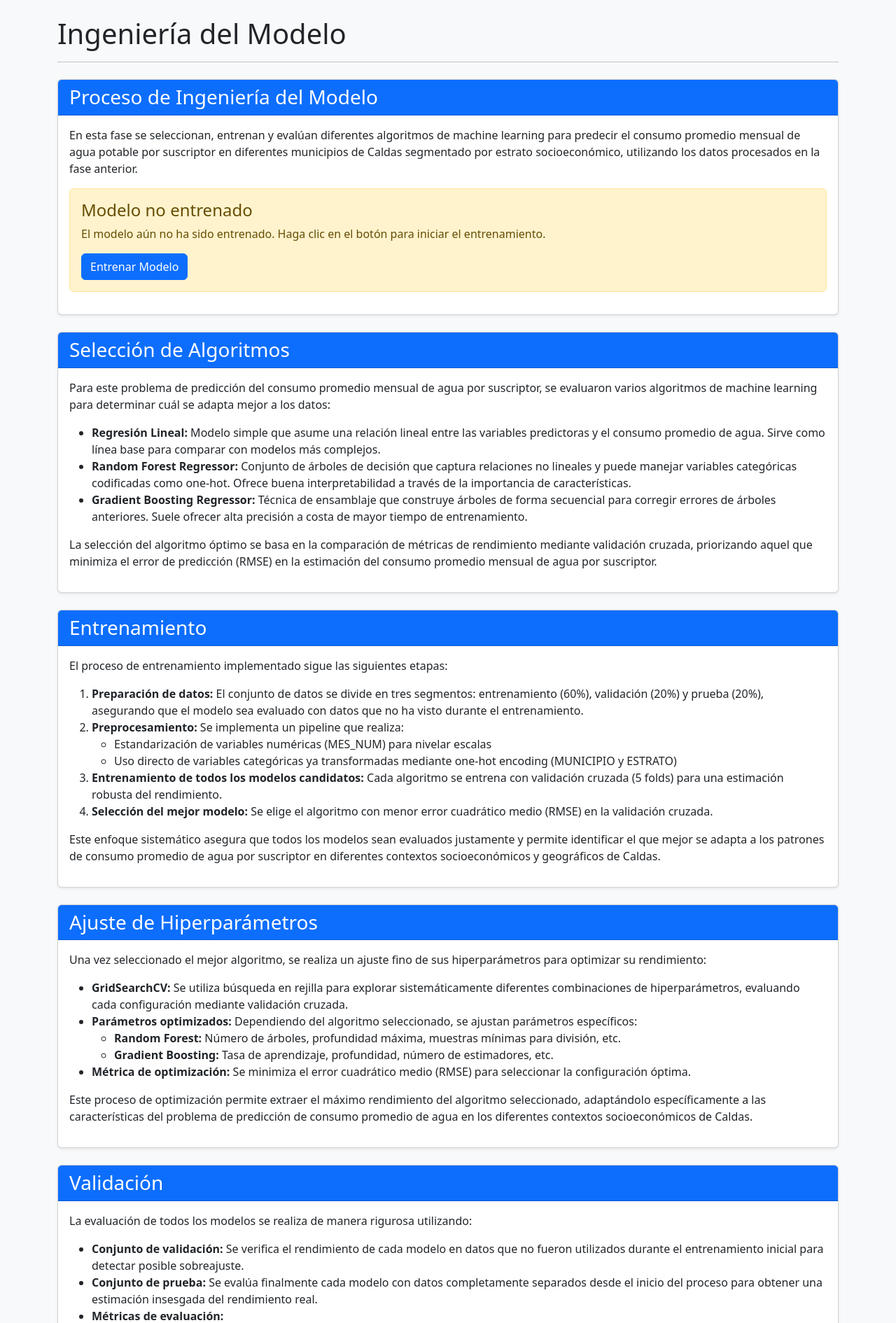
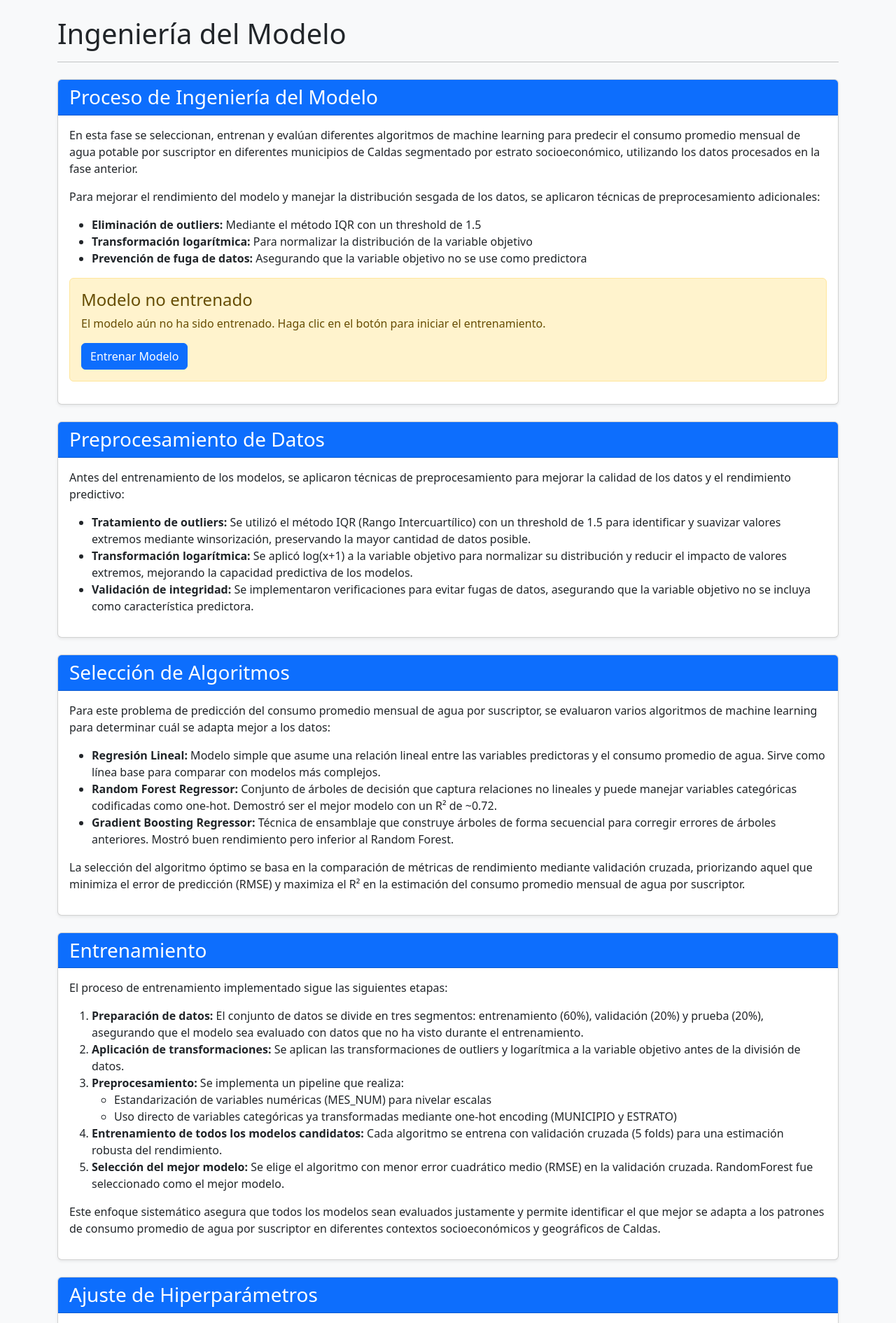
Before and after one commit to amis64/ConsumoDeAgua, a Flask app: page /ingenieria-modelo in a window 1280 px wide. Shown: the part 56-1946 px from the top of the page at 70% size. Run offline with Flask 3, Linux system fonts and the light colour scheme.

Commit message:
Actualizar HTML Ingenieria del Modelo

```diff
--- a/templates/model_engineering.html
+++ b/templates/model_engineering.html
@@ -16,6 +16,15 @@
                     para predecir el consumo promedio mensual de agua potable por suscriptor en diferentes municipios de Caldas
                     segmentado por estrato socioeconómico, utilizando los datos procesados en la fase anterior.
                 </p>
+                <p>
+                    Para mejorar el rendimiento del modelo y manejar la distribución sesgada de los datos,
+                    se aplicaron técnicas de preprocesamiento adicionales:
+                </p>
+                <ul>
+                    <li><strong>Eliminación de outliers:</strong> Mediante el método IQR con un threshold de 1.5</li>
+                    <li><strong>Transformación logarítmica:</strong> Para normalizar la distribución de la variable objetivo</li>
+                    <li><strong>Prevención de fuga de datos:</strong> Asegurando que la variable objetivo no se use como predictora</li>
+                </ul>
 
                 {% if not model_exists %}
                 <div class="alert alert-warning">
@@ -70,6 +79,10 @@
                         </div>
 
                         <h5 class="mt-4">Mejor modelo: {{ model_info.name }}</h5>
+                        <p>
+                            El modelo RandomForest alcanzó un R² de aproximadamente 0.72, lo que indica que explica
+                            el 72% de la varianza en el consumo promedio de agua, un resultado sólido para datos del mundo real.
+                        </p>
 
                         {% if model_info.params %}
                         <div class="mt-3">
@@ -104,6 +117,38 @@
     <div class="col-md-12">
         <div class="card mb-4">
             <div class="card-header bg-primary text-white">
+                <h3 class="card-title mb-0">Preprocesamiento de Datos</h3>
+            </div>
+            <div class="card-body">
+                <p>
+                    Antes del entrenamiento de los modelos, se aplicaron técnicas de preprocesamiento para mejorar
+                    la calidad de los datos y el rendimiento predictivo:
+                </p>
+                <ul>
+                    <li>
+                        <strong>Tratamiento de outliers:</strong> Se utilizó el método IQR (Rango Intercuartílico)
+                        con un threshold de 1.5 para identificar y suavizar valores extremos mediante winsorización,
+                        preservando la mayor cantidad de datos posible.
+                    </li>
+                    <li>
+                        <strong>Transformación logarítmica:</strong> Se aplicó log(x+1) a la variable objetivo
+                        para normalizar su distribución y reducir el impacto de valores extremos, mejorando
+                        la capacidad predictiva de los modelos.
+                    </li>
+                    <li>
+                        <strong>Validación de integridad:</strong> Se implementaron verificaciones para evitar
+                        fugas de datos, asegurando que la variable objetivo no se incluya como característica predictora.
+                    </li>
+                </ul>
+            </div>
+        </div>
+    </div>
+</div>
+
+<div class="row">
+    <div class="col-md-12">
+        <div class="card mb-4">
+            <div class="card-header bg-primary text-white">
                 <h3 class="card-title mb-0">Selección de Algoritmos</h3>
             </div>
             <div class="card-body">
@@ -120,18 +165,18 @@
                     <li>
                         <strong>Random Forest Regressor:</strong> Conjunto de árboles de decisión que captura
                         relaciones no lineales y puede manejar variables categóricas codificadas como one-hot.
-                        Ofrece buena interpretabilidad a través de la importancia de características.
+                        Demostró ser el mejor modelo con un R² de ~0.72.
                     </li>
                     <li>
                         <strong>Gradient Boosting Regressor:</strong> Técnica de ensamblaje que construye árboles
-                        de forma secuencial para corregir errores de árboles anteriores. Suele ofrecer alta
-                        precisión a costa de mayor tiempo de entrenamiento.
+                        de forma secuencial para corregir errores de árboles anteriores. Mostró buen rendimiento
+                        pero inferior al Random Forest.
                     </li>
                 </ul>
                 <p>
                     La selección del algoritmo óptimo se basa en la comparación de métricas de rendimiento
                     mediante validación cruzada, priorizando aquel que minimiza el error de predicción (RMSE)
-                    en la estimación del consumo promedio mensual de agua por suscriptor.
+                    y maximiza el R² en la estimación del consumo promedio mensual de agua por suscriptor.
                 </p>
             </div>
         </div>
@@ -155,6 +200,10 @@
                         con datos que no ha visto durante el entrenamiento.
                     </li>
                     <li>
+                        <strong>Aplicación de transformaciones:</strong> Se aplican las transformaciones de outliers
+                        y logarítmica a la variable objetivo antes de la división de datos.
+                    </li>
+                    <li>
                         <strong>Preprocesamiento:</strong> Se implementa un pipeline que realiza:
                         <ul>
                             <li>Estandarización de variables numéricas (MES_NUM) para nivelar escalas</li>
@@ -167,7 +216,7 @@
                     </li>
                     <li>
                         <strong>Selección del mejor modelo:</strong> Se elige el algoritmo con menor error
-                        cuadrático medio (RMSE) en la validación cruzada.
+                        cuadrático medio (RMSE) en la validación cruzada. RandomForest fue seleccionado como el mejor modelo.
                     </li>
                 </ol>
                 <p>
@@ -188,7 +237,7 @@
             </div>
             <div class="card-body">
                 <p>
-                    Una vez seleccionado el mejor algoritmo, se realiza un ajuste fino de sus hiperparámetros
+                    Una vez seleccionado el mejor algoritmo (RandomForest), se realiza un ajuste fino de sus hiperparámetros
                     para optimizar su rendimiento:
                 </p>
                 <ul>
@@ -198,11 +247,12 @@
                         validación cruzada.
                     </li>
                     <li>
-                        <strong>Parámetros optimizados:</strong> Dependiendo del algoritmo seleccionado, se ajustan
-                        parámetros específicos:
+                        <strong>Parámetros optimizados para Random Forest:</strong>
                         <ul>
-                            <li><strong>Random Forest:</strong> Número de árboles, profundidad máxima, muestras mínimas para división, etc.</li>
-                            <li><strong>Gradient Boosting:</strong> Tasa de aprendizaje, profundidad, número de estimadores, etc.</li>
+                            <li>Número de árboles (n_estimators): 50, 100, 200</li>
+                            <li>Profundidad máxima (max_depth): None, 10, 20, 30</li>
+                            <li>Muestras mínimas para división (min_samples_split): 2, 5, 10</li>
+                            <li>Muestras mínimas por hoja (min_samples_leaf): 1, 2, 4</li>
                         </ul>
                     </li>
                     <li>
@@ -242,16 +292,19 @@
                     <li>
                         <strong>Métricas de evaluación:</strong>
                         <ul>
-                            <li><strong>RMSE (Root Mean Squared Error):</strong> Mide la magnitud del error de predicción en metros cúbicos por suscriptor (m³), penalizando errores grandes.</li>
+                            <li><strong>RMSE (Root Mean Squared Error):</strong> Mide la magnitud del error de predicción en metros cúbicos por suscriptor (m³), penalizando errores grandes. El mejor modelo alcanzó un RMSE de aproximadamente 2.6 m³.</li>
                             <li><strong>MAE (Mean Absolute Error):</strong> Proporciona una medida más robusta de error promedio en las mismas unidades que la variable objetivo (m³).</li>
-                            <li><strong>R² (Coeficiente de determinación):</strong> Indica la proporción de varianza en el consumo promedio que es explicada por el modelo.</li>
+                            <li><strong>R² (Coeficiente de determinación):</strong> Indica la proporción de varianza en el consumo promedio que es explicada por el modelo. El modelo final alcanzó un R² de ~0.72, lo que indica que explica el 72% de la variabilidad en los datos.</li>
                         </ul>
                     </li>
                 </ul>
                 <p>
-                    Este enfoque multi-métrica y comparativo proporciona una visión completa del rendimiento de todos los modelos,
-                    permitiendo identificar no solo cuál es el mejor en términos absolutos, sino también comprender las
-                    fortalezas y debilidades relativas de cada enfoque para la predicción del consumo promedio de agua.
+                    <strong>Nota importante:</strong> Las métricas se calculan en la escala original (m³) después de
+                    invertir la transformación logarítmica, proporcionando valores interpretables del rendimiento real.
+                </p>
+                <p>
+                    Los resultados muestran que el modelo Random Forest tiene un excelente rendimiento con buena
+                    generalización entre los conjuntos de validación y prueba, sin signos de overfitting.
                 </p>
             </div>
         </div>
@@ -268,7 +321,9 @@
             <div class="card-body">
                 <p class="mb-4">
                     Las siguientes visualizaciones permiten comparar el rendimiento de los diferentes modelos
-                    y comprender los factores más influyentes en la predicción del consumo promedio de agua:
+                    y comprender los factores más influyentes en la predicción del consumo promedio de agua.
+                    Las visualizaciones muestran los valores en la escala original (m³) después de invertir
+                    la transformación logarítmica.
                 </p>
 
                 <div class="row">
@@ -283,8 +338,8 @@
                             <div class="card-footer">
                                 <p class="text-muted">
                                     Comparación entre los valores reales de consumo promedio y las predicciones de los distintos modelos.
-                                    Los puntos más cercanos a la línea diagonal representan predicciones más precisas. Cada color
-                                    corresponde a un algoritmo diferente.
+                                    Los puntos más cercanos a la línea diagonal representan predicciones más precisas.
+                                    Se puede observar que RandomForest (verde) tiene el mejor ajuste.
                                 </p>
                             </div>
                         </div>
@@ -323,8 +378,8 @@
                             <div class="card-footer">
                                 <p class="text-muted">
                                     Este gráfico compara las métricas de rendimiento (RMSE, MAE y R²) de los distintos modelos.
-                                    Permite identificar rápidamente qué algoritmo ofrece el mejor equilibrio entre las diferentes
-                                    métricas de evaluación.
+                                    RandomForest muestra el mejor equilibrio con el menor error y el mayor R²,
+                                    confirmándolo como la mejor opción para este problema.
                                 </p>
                             </div>
                         </div>
@@ -342,9 +397,9 @@
                             </div>
                             <div class="card-footer">
                                 <p class="text-muted">
-                                    Gráfico de dispersión que muestra las predicciones del mejor modelo en comparación
+                                    Gráfico de dispersión que muestra las predicciones del mejor modelo (RandomForest) en comparación
                                     con los valores reales de consumo promedio. Los puntos cercanos a la línea roja punteada
-                                    representan predicciones más precisas.
+                                    representan predicciones más precisas. El modelo muestra un ajuste sólido con R² de ~0.72.
                                 </p>
                             </div>
                         </div>
@@ -366,6 +421,7 @@
                                     Este gráfico muestra las variables con mayor influencia en las predicciones del mejor modelo.
                                     Permite identificar qué características (mes, municipio, estrato) tienen mayor impacto en el
                                     consumo promedio de agua, proporcionando insights valiosos para la gestión del recurso hídrico.
+                                    Notablemente, MES_NUM es una característica importante, lo que sugiere patrones estacionales en el consumo.
                                 </p>
                             </div>
                         </div>
```
